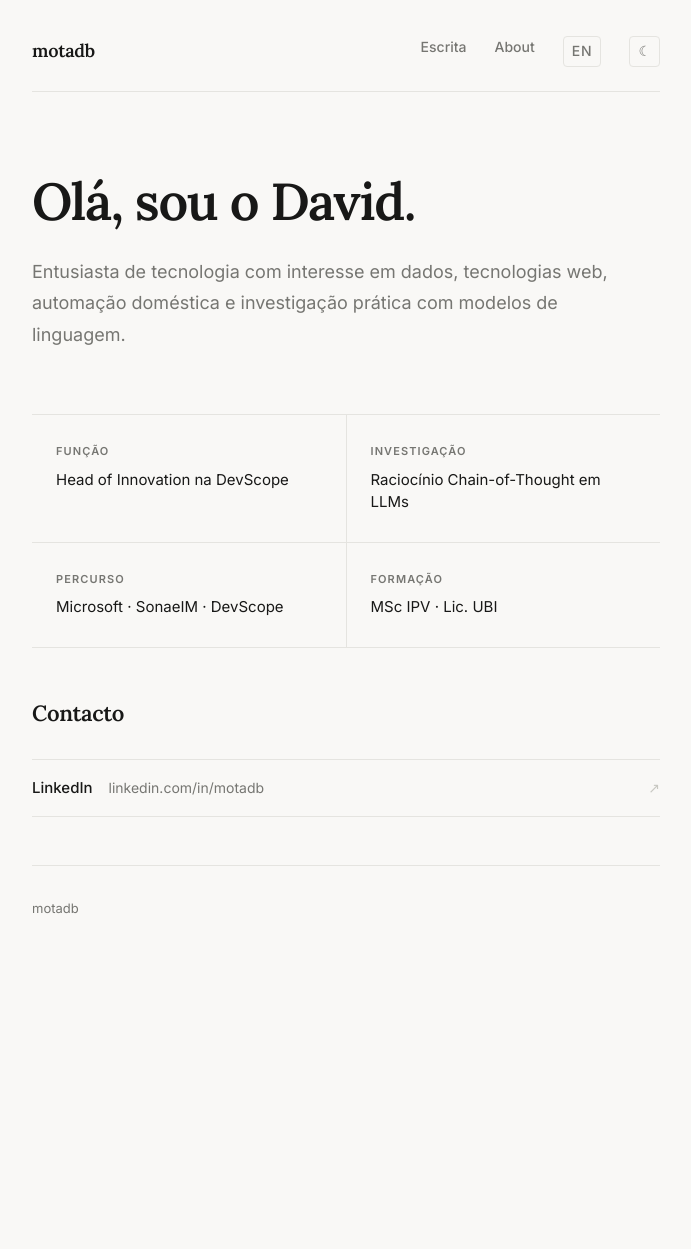
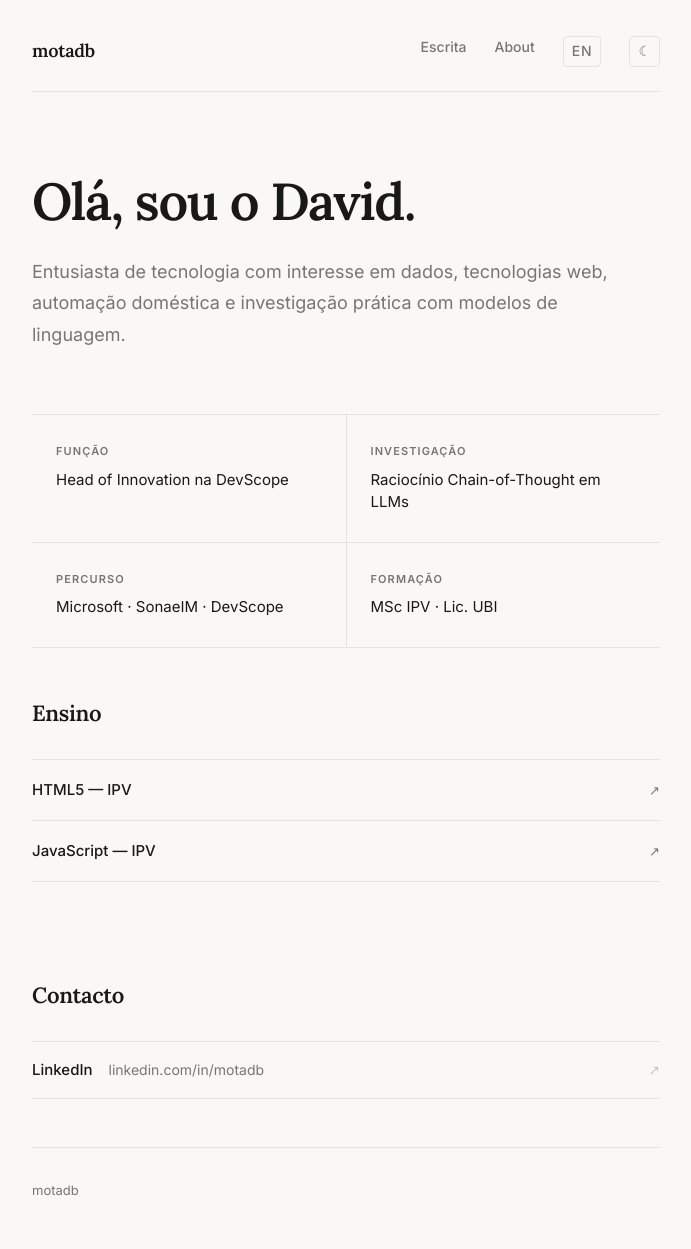
Before and after one commit to motadb/motadb.github.io, a Jekyll site: the page built from pt/index.html, in a window 1280 px wide. Shown: the whole page, without its empty margins (294-985 px from the left). Built offline with Jekyll 4.4.1, drawn with Linux system fonts in a browser that asks for light colours; before the commit the page ends 967 px from its top, so only the background shows below that.

Commit message:
Add Teaching section with IPV-HTML5 and IPV-JS links
Co-Authored-By: Claude Sonnet 4.6 <noreply@anthropic.com>
Claude-Session: https://claude.ai/code/session_012h4nFZFZp3iGdezVrynbEd

```diff
--- a/pt/index.html
+++ b/pt/index.html
@@ -44,6 +44,20 @@ permalink: /pt/
 </div>
 {% endif %}
 
+<div class="posts-section">
+  <h2>Ensino</h2>
+  <div class="post-list">
+    <a href="https://github.com/motadb/IPV-HTML5" target="_blank" rel="noopener" class="post-item">
+      <span class="post-title">HTML5 — IPV</span>
+      <span class="post-date">↗</span>
+    </a>
+    <a href="https://github.com/motadb/IPV-JS" target="_blank" rel="noopener" class="post-item">
+      <span class="post-title">JavaScript — IPV</span>
+      <span class="post-date">↗</span>
+    </a>
+  </div>
+</div>
+
 <div class="connect">
   <h2>Contacto</h2>
   <div class="connect-links">
```
Also changed, not shown: index.html (+14 -0 lines).
